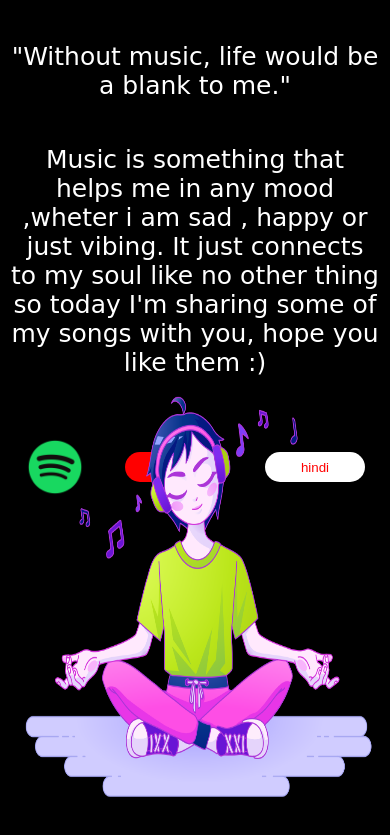
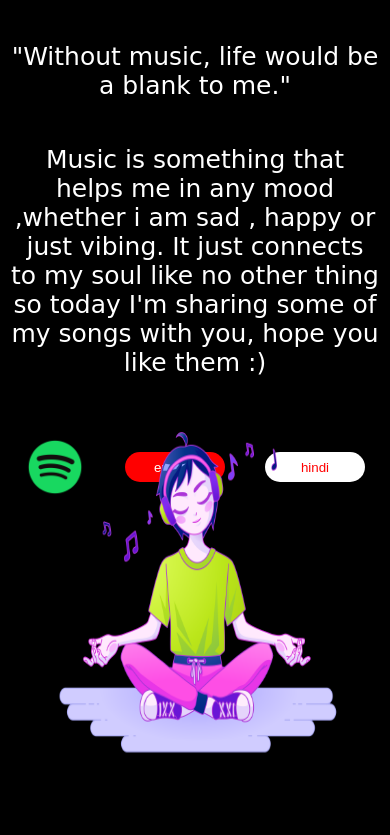
Before and after one commit to Bhupinder003/Music-for-Everyone, a plain HTML site: page index.html in a window 390 px wide. Shown: the part 291-1126 px from the top of the page. Drawn offline with Linux system fonts and the light colour scheme; a web font is replaced by a local one.

Commit message:
query correction

```diff
--- a/css/style.css
+++ b/css/style.css
@@ -90,9 +90,17 @@ body{
         flex-direction: row;
         flex-wrap: wrap;
     }
-
     .sectionA p{
         padding-left: 10px;
         padding-right: 10px;
     }
+    .sectionB{
+        display: flex;
+        align-items: center;
+        justify-content: center;
+    }
+    .sectionB img{
+        height: 80%;
+        width: 80%;
+    }
   }
--- a/index.html
+++ b/index.html
@@ -18,7 +18,7 @@
           <h1 class="center"><span>Music</span> For Everyone .</h1>
           <p class="center">"Without music, life would be a blank to me."</p>
           <p class="center">
-            Music is something that helps me in any mood ,wheter i am sad ,
+            Music is something that helps me in any mood ,whether i am sad ,
             happy or just vibing. It just connects to my soul like no other
             thing so today I'm sharing some of my songs with you, hope you like
             them :)
```
